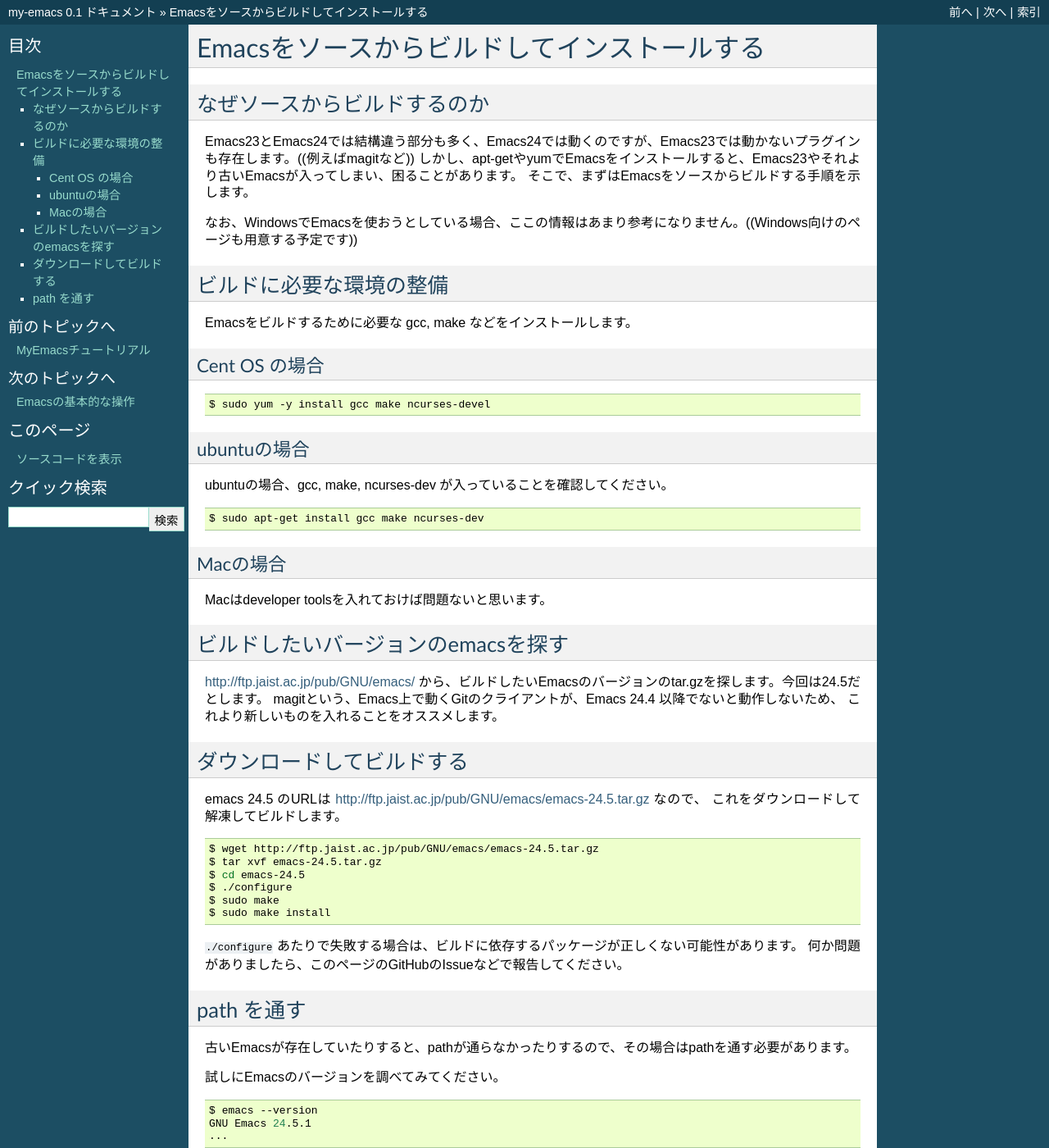
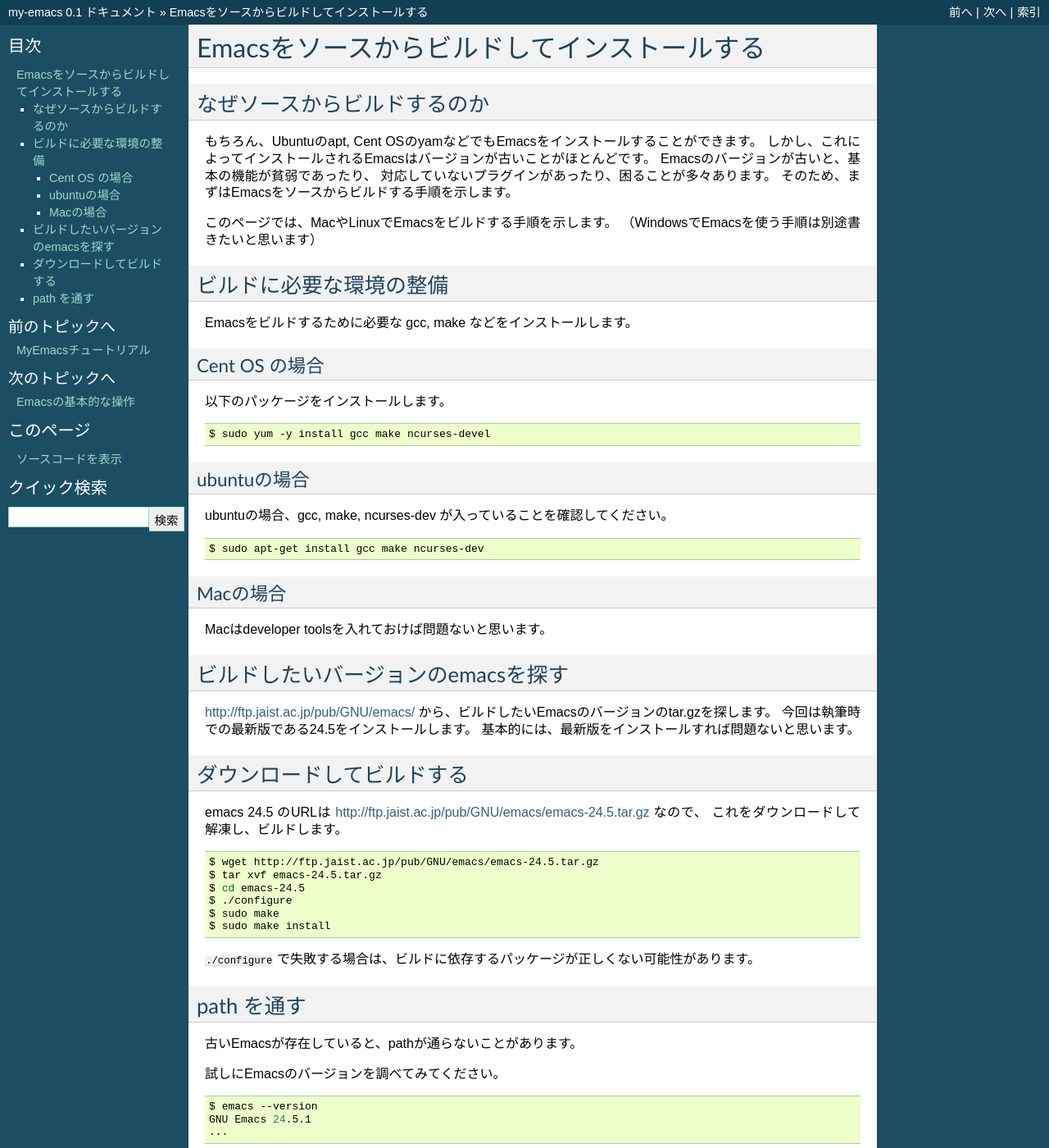
Before and after one commit to yoshikyoto/my-emacs-docs, a Sphinx documentation site: the page built from docs/build.rst, in a window 1280 px wide and 1400 px high. Shown: the whole window at 82% size. Built offline with Sphinx 7.4.7, drawn with Linux system fonts in a browser that asks for light colours.

Commit message:
buildについての細かい文言修正

```diff
--- a/docs/build.rst
+++ b/docs/build.rst
@@ -5,11 +5,14 @@
 なぜソースからビルドするのか
 ============================
 
-Emacs23とEmacs24では結構違う部分も多く、Emacs24では動くのですが、Emacs23では動かないプラグインも存在します。((例えばmagitなど))
-しかし、apt-getやyumでEmacsをインストールすると、Emacs23やそれより古いEmacsが入ってしまい、困ることがあります。
-そこで、まずはEmacsをソースからビルドする手順を示します。
+もちろん、Ubuntuのapt, Cent OSのyamなどでもEmacsをインストールすることができます。
+しかし、これによってインストールされるEmacsはバージョンが古いことがほとんどです。
+Emacsのバージョンが古いと、基本の機能が貧弱であったり、
+対応していないプラグインがあったり、困ることが多々あります。
+そのため、まずはEmacsをソースからビルドする手順を示します。
 
-なお、WindowsでEmacsを使おうとしている場合、ここの情報はあまり参考になりません。((Windows向けのページも用意する予定です))
+このページでは、MacやLinuxでEmacsをビルドする手順を示します。
+（WindowsでEmacsを使う手順は別途書きたいと思います）
 
 ビルドに必要な環境の整備
 ========================
@@ -19,6 +22,8 @@
 --------------
 Cent OS の場合
 --------------
+
+以下のパッケージをインストールします。
 
 .. code:: shell
 
@@ -46,16 +51,16 @@
 ビルドしたいバージョンのemacsを探す
 ===================================
 
-http://ftp.jaist.ac.jp/pub/GNU/emacs/ から、ビルドしたいEmacsのバージョンのtar.gzを探します。今回は24.5だとします。
-magitという、Emacs上で動くGitのクライアントが、Emacs 24.4 以降でないと動作しないため、
-これより新しいものを入れることをオススメします。
+http://ftp.jaist.ac.jp/pub/GNU/emacs/ から、ビルドしたいEmacsのバージョンのtar.gzを探します。
+今回は執筆時での最新版である24.5をインストールします。
+基本的には、最新版をインストールすれば問題ないと思います。
 
 
 ダウンロードしてビルドする
 ==========================
 
 emacs 24.5 のURLは http://ftp.jaist.ac.jp/pub/GNU/emacs/emacs-24.5.tar.gz なので、
-これをダウンロードして解凍してビルドします。
+これをダウンロードして解凍し、ビルドします。
 
 .. code:: shell
 
@@ -66,14 +71,12 @@
    $ sudo make
    $ sudo make install
 
-``./configure`` あたりで失敗する場合は、ビルドに依存するパッケージが正しくない可能性があります。
-何か問題がありましたら、このページのGitHubのIssueなどで報告してください。
-
+``./configure`` で失敗する場合は、ビルドに依存するパッケージが正しくない可能性があります。
 
 path を通す
 ===========
 
-古いEmacsが存在していたりすると、pathが通らなかったりするので、その場合はpathを通す必要があります。
+古いEmacsが存在していると、pathが通らないことがあります。
 
 試しにEmacsのバージョンを調べてみてください。
 
```
